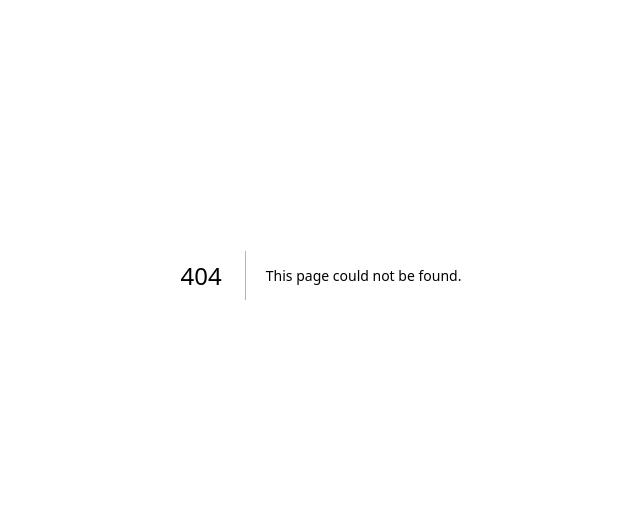
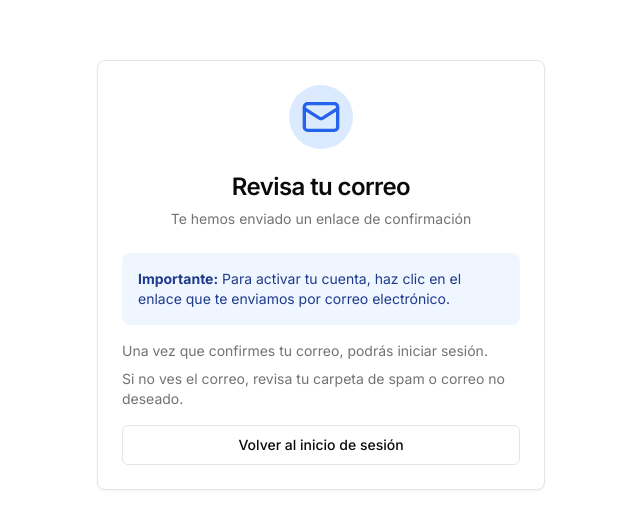
Before and after one commit to Alfas-tech/plataforma_edu, a Next.js app: page /signup/check-email in a window 1280 px wide. Before the commit this address had no page. Shown: the part 125-654 px from the top of the page, without its empty margins (319-959 px from the left). Built offline with nearby package versions, Linux system fonts and the light colour scheme.

Commit message:
add check email and signup success pages with confirmation instructions and navigation

```diff
--- /dev/null
+++ b/app/(auth)/signup/check-email/page.tsx
@@ -0,0 +1,44 @@
+import Link from "next/link";
+import { Card, CardContent, CardDescription, CardHeader, CardTitle } from "@/components/ui/card";
+import { Button } from "@/components/ui/button";
+import { Mail } from "lucide-react";
+
+export default function CheckEmailPage() {
+  return (
+    <div className="flex h-svh items-center justify-center px-4">
+      <Card className="mx-auto max-w-md">
+        <CardHeader className="text-center">
+          <div className="mx-auto mb-4 flex h-16 w-16 items-center justify-center rounded-full bg-blue-100">
+            <Mail className="h-10 w-10 text-blue-600" />
+          </div>
+          <CardTitle className="text-2xl">Revisa tu correo</CardTitle>
+          <CardDescription>
+            Te hemos enviado un enlace de confirmación
+          </CardDescription>
+        </CardHeader>
+        <CardContent className="space-y-4">
+          <div className="rounded-lg bg-blue-50 p-4">
+            <p className="text-sm text-blue-900">
+              <strong>Importante:</strong> Para activar tu cuenta, haz clic en el enlace que te enviamos por correo electrónico.
+            </p>
+          </div>
+
+          <div className="space-y-2 text-sm text-muted-foreground">
+            <p>
+              Una vez que confirmes tu correo, podrás iniciar sesión.
+            </p>
+            <p>
+              Si no ves el correo, revisa tu carpeta de spam o correo no deseado.
+            </p>
+          </div>
+
+          <Link href="/login" className="block">
+            <Button variant="outline" className="w-full">
+              Volver al inicio de sesión
+            </Button>
+          </Link>
+        </CardContent>
+      </Card>
+    </div>
+  );
+}
--- /dev/null
+++ b/app/(auth)/signup/success/page.tsx
@@ -0,0 +1,36 @@
+import Link from "next/link";
+import { Card, CardContent, CardDescription, CardHeader, CardTitle } from "@/components/ui/card";
+import { Button } from "@/components/ui/button";
+import { CheckCircle } from "lucide-react";
+
+export default function SignupSuccessPage() {
+  return (
+    <div className="flex h-svh items-center justify-center px-4">
+      <Card className="mx-auto max-w-md">
+        <CardHeader className="text-center">
+          <div className="mx-auto mb-4 flex h-16 w-16 items-center justify-center rounded-full bg-green-100">
+            <CheckCircle className="h-10 w-10 text-green-600" />
+          </div>
+          <CardTitle className="text-2xl">¡Registro Exitoso!</CardTitle>
+          <CardDescription>
+            Tu cuenta ha sido creada correctamente
+          </CardDescription>
+        </CardHeader>
+        <CardContent className="space-y-4">
+          <p className="text-center text-sm text-muted-foreground">
+            Hemos enviado un correo de confirmación a tu email.
+            Por favor revisa tu bandeja de entrada y haz clic en el enlace para activar tu cuenta.
+          </p>
+          <p className="text-center text-xs text-muted-foreground">
+            Si no ves el correo, revisa tu carpeta de spam.
+          </p>
+          <Link href="/login" className="block">
+            <Button className="w-full">
+              Ir al inicio de sesión
+            </Button>
+          </Link>
+        </CardContent>
+      </Card>
+    </div>
+  );
+}
```
